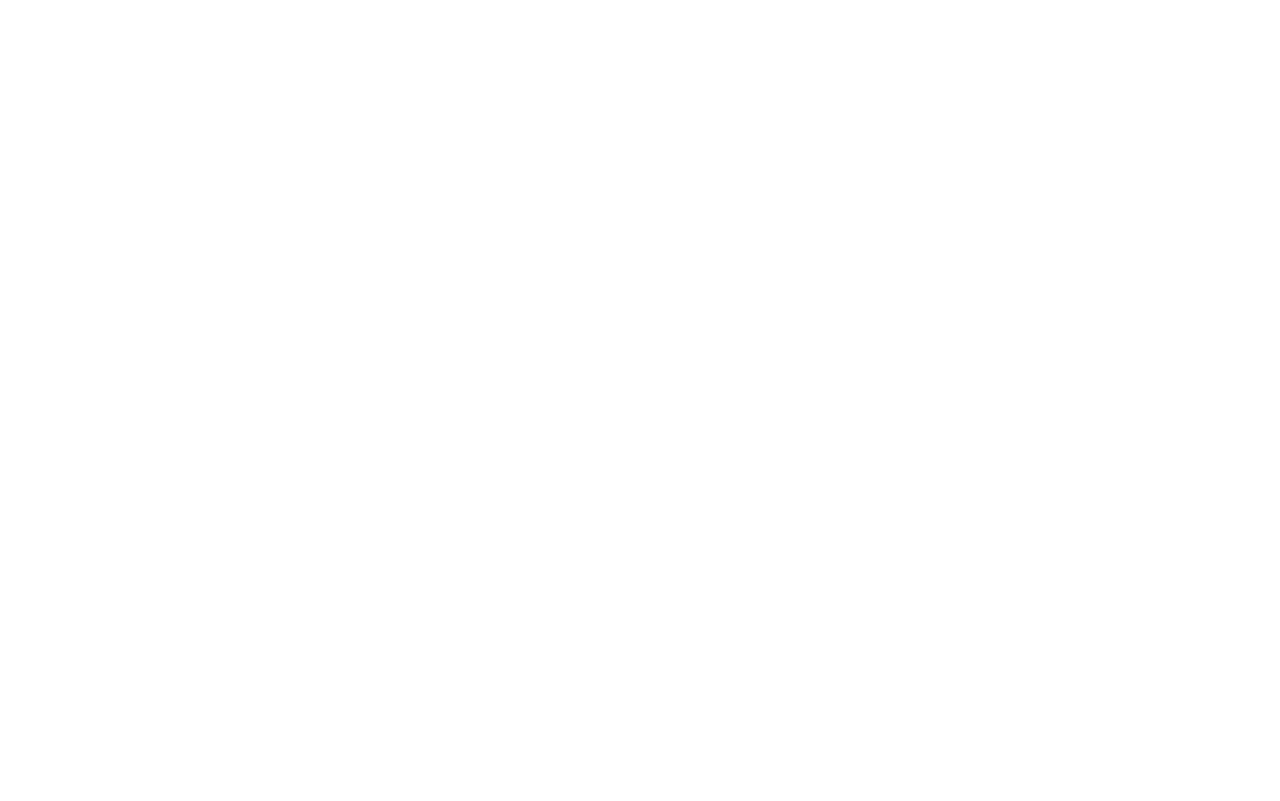
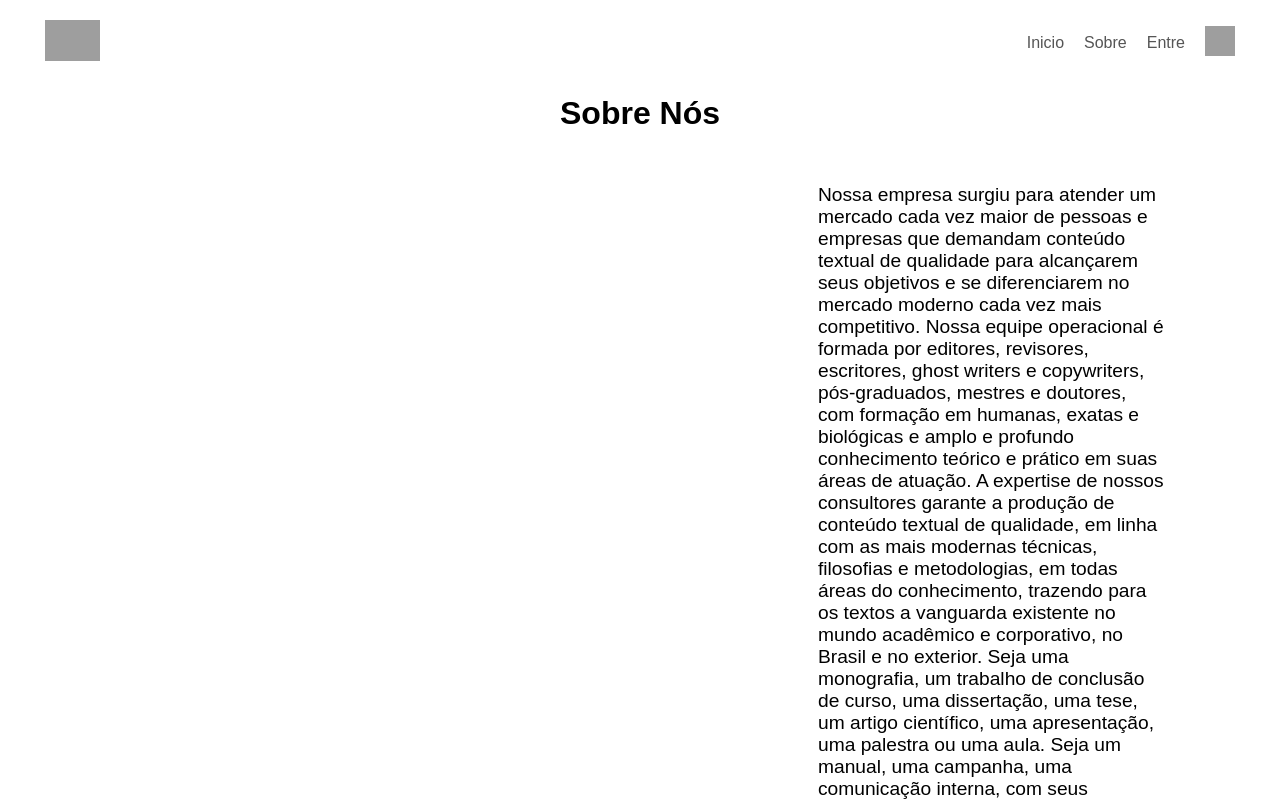
Before and after one commit to MikotoSouh4/Projeto-React, a React (Create React App) app: page /Sobre in a window 1280 px wide. Before the commit this address had no page. Shown: the top 801 px of the page. Built offline with nearby package versions, Linux system fonts and the light colour scheme; grey boxes are pictures that could not be loaded.

Commit message:
sobre nós

```diff
--- a/src/components/organisms/AppFooter.jsx
+++ b/src/components/organisms/AppFooter.jsx
@@ -1,4 +1,5 @@
 import React from "react";
+import { Link } from "react-router-dom";
 
 export default function AppFooter() {
   return (
--- a/src/components/organisms/AppHeader.jsx
+++ b/src/components/organisms/AppHeader.jsx
@@ -1,44 +1,43 @@
 import React from "react";
+import { Link } from "react-router-dom";
 
 export default function AppHeader() {
   return (
     <div className="container">
       <div className="navbar">
         <div className="logo">
-          <a href={"/"}>
+          <Link to={"/"}>
             <img
               src="https://i.pinimg.com/originals/89/9a/30/899a3075798ce40e92ea4d4ccb418f4b.jpg"
               alt="RedStore"
               width="55px"
             />
-          </a>
+          </Link>
         </div>
         <nav>
           <ul id="MenuItems">
             <li>
-              <a className="menuLista" href="#">
+              <Link className="menuLista" to="#">
                 Inicio
-              </a>
+              </Link>
+            </li>
+
+            <li>
+              <Link to={"/Sobre"}>Sobre</Link>
             </li>
             <li>
-              <a href={"/"}>Produtos</a>
-            </li>
-            <li>
-              <a href="#">Sobre</a>
-            </li>
-            <li>
-              <a href={"/Login"}>Entre</a>
+              <Link to={"/Login"}>Entre</Link>
             </li>
           </ul>
         </nav>
-        <a id="Carrinho" href="#">
+        <Link id="Carrinho" to="#">
           <img
             src="https://i.ibb.co/PNjjx3y/cart.png"
             alt=""
             width="30px"
             height="30px"
           />
-        </a>
+        </Link>
         <img
           src="https://i.ibb.co/6XbqwjD/menu.png"
           alt=""
--- a/src/components/pages/Login.jsx
+++ b/src/components/pages/Login.jsx
@@ -1,6 +1,7 @@
 import React from "react";
 import "../../styles/Login.css";
 import Logo from "../../Images/Logo.png";
+import { Link } from "react-router-dom";
 
 export default function Login() {
   return (
@@ -17,7 +18,7 @@
         <div className="card-login">
           <h1>LOGIN</h1>
           <div className="textfield">
-            <label htmlfor="Usuário">Usuário</label>
+            <label htmlFor="Usuário">Usuário</label>
             <input
               type="text"
               name="Usuário"
@@ -26,7 +27,7 @@
           </div>
 
           <div className="textfield">
-            <label htmlfor="senha">Senha</label>
+            <label htmlFor="senha">Senha</label>
             <input
               type="password"
               name="senha"
@@ -40,7 +41,7 @@
               <a href="#">Esqueceu sua Senha?</a>
             </p>
             <p>
-              <a href={"/Register"}>Registre-se</a>{" "}
+              <Link to={"/Register"}>Registre-se</Link>
             </p>
           </div>
         </div>
--- a/src/components/pages/Register.jsx
+++ b/src/components/pages/Register.jsx
@@ -15,7 +15,7 @@
         <div className="card-login">
           <h1>REGISTRO</h1>
           <div className="textfield">
-            <label htmlfor="Usuário">Usuário</label>
+            <label htmlFor="Usuário">Usuário</label>
             <input
               type="text"
               name="Usuário"
@@ -23,7 +23,7 @@
             />
           </div>
           <div className="textfield">
-            <label htmlfor="senha">Senha</label>
+            <label htmlFor="senha">Senha</label>
             <input
               type="password"
               name="senha"
--- a/src/components/pages/Sobre.jsx
+++ b/src/components/pages/Sobre.jsx
@@ -0,0 +1,38 @@
+import React from "react";
+import { AppFooter, AppHeader } from "../organisms";
+
+import "../../styles/Sobre.css";
+export default function Sobre() {
+  return (
+    <>
+      <AppHeader />
+      <main>
+        <div className="h1">
+          <h1>Sobre Nós</h1>
+        </div>
+        <div className="text">
+          Nossa empresa surgiu para atender um mercado cada vez maior de pessoas
+          e empresas que demandam conteúdo textual de qualidade para alcançarem
+          seus objetivos e se diferenciarem no mercado moderno cada vez mais
+          competitivo. Nossa equipe operacional é formada por editores,
+          revisores, escritores, ghost writers e copywriters, pós-graduados,
+          mestres e doutores, com formação em humanas, exatas e biológicas e
+          amplo e profundo conhecimento teórico e prático em suas áreas de
+          atuação. A expertise de nossos consultores garante a produção de
+          conteúdo textual de qualidade, em linha com as mais modernas técnicas,
+          filosofias e metodologias, em todas áreas do conhecimento, trazendo
+          para os textos a vanguarda existente no mundo acadêmico e corporativo,
+          no Brasil e no exterior. Seja uma monografia, um trabalho de conclusão
+          de curso, uma dissertação, uma tese, um artigo científico, uma
+          apresentação, uma palestra ou uma aula. Seja um manual, uma campanha,
+          uma comunicação interna, com seus colaboradores, ou externa, com o
+          mercado ou seus acionistas. Não importa onde você esteja, no Brasil ou
+          no exterior. Não importa se precisa de uma tradução em português ou
+          para outro idioma. Dedique-se ao que é realmente importante para você
+          ou seu negócio. Deixe que cuidamos do resto.
+        </div>
+      </main>
+      <AppFooter />
+    </>
+  );
+}
--- a/src/components/pages/home.jsx
+++ b/src/components/pages/home.jsx
@@ -1,6 +1,7 @@
 import React from "react";
 import "../../styles/home.css";
 import { AppHeader, AppFooter } from "../organisms";
+import { Link } from "react-router-dom";
 
 export default function Home() {
   return (
@@ -23,12 +24,12 @@
 
           <div className="row">
             <div className="col-4">
-              <a href={"/Ferrari-Black"}>
+              <Link to={"/Ferrari-Black"}>
                 <img
                   src="http://d2r9epyceweg5n.cloudfront.net/stores/001/074/788/products/screen-shot-2020-03-04-at-21-26-291-d781505544a3a4036015833682100595-640-0.png"
                   alt=""
                 />
-              </a>
+              </Link>
               <h4>Ferrari Black</h4>
               <div className="rating">
                 <i className="fas fa-star"></i>
@@ -41,12 +42,12 @@
             </div>
 
             <div className="col-4">
-              <a href={"/212-VIP"}>
+              <Link to={"/212-VIP"}>
                 <img
                   src="https://epocacosmeticos.vteximg.com.br/arquivos/ids/485797-500-500/212vipfemininoeaudeparfumcarolinaherrera--2-.jpg?v=637867659981130000"
                   alt=""
                 />
-              </a>
+              </Link>
               <h4>212 VIP</h4>
               <div className="rating">
                 <i className="fas fa-star"></i>
@@ -59,12 +60,12 @@
             </div>
 
             <div className="col-4">
-              <a href={"/Invictus"}>
+              <Link to={"/Invictus"}>
                 <img
                   src="https://images.tcdn.com.br/img/img_prod/589063/perfume_masculino_invictus_paco_rabanne_importado_2415_1_20191030152315.jpg"
                   alt=""
                 />
-              </a>
+              </Link>
               <h4>Invictus</h4>
               <div className="rating">
                 <i className="fas fa-star"></i>
@@ -77,12 +78,12 @@
             </div>
 
             <div className="col-4">
-              <a href={"/Montblanc"}>
+              <Link to={"/Montblanc"}>
                 <img
                   src="https://m.media-amazon.com/images/I/519E-jtQs1L._AC_SX679_.jpg"
                   alt=""
                 />
-              </a>
+              </Link>
               <h4>Montblanc</h4>
               <div className="rating">
                 <i className="fas fa-star"></i>
@@ -97,12 +98,12 @@
 
           <div className="row">
             <div className="col-4">
-              <a href={"/Sauvage"}>
+              <Link to={"/Sauvage"}>
                 <img
                   src="https://i.zst.com.br/thumbs/12/17/15/1951698942.jpg"
                   alt=""
                 />
-              </a>
+              </Link>
               <h4>Sauvage</h4>
               <div className="rating">
                 <i className="fas fa-star"></i>
@@ -115,12 +116,12 @@
             </div>
 
             <div className="col-4">
-              <a href={"/Armani-Code"}>
+              <Link to={"/Armani-Code"}>
                 <img
                   src="https://imgs.casasbahia.com.br/11074703/1xg.jpg?imwidth=500"
                   alt=""
                 />
-              </a>
+              </Link>
               <h4>Armani Code</h4>
               <div className="rating">
                 <i className="fas fa-star"></i>
--- a/src/components/pages/index.jsx
+++ b/src/components/pages/index.jsx
@@ -1,5 +1,6 @@
 import Home from "./Home";
 import Login from "./Login";
 import Register from "./Register";
+import Sobre from "./Sobre";
 
-export { Home, Login, Register };
+export { Home, Login, Register, Sobre };
--- a/src/components/pages/rotas.jsx
+++ b/src/components/pages/rotas.jsx
@@ -1,5 +1,5 @@
 import { BrowserRouter, Routes, Route } from "react-router-dom";
-import { Home, Login, Register } from "./";
+import { Home, Login, Register, Sobre } from "./";
 
 export default function rotas() {
   return (
@@ -8,6 +8,7 @@
         <Route path="/" element={<Home />} />
         <Route path="/Login" element={<Login />} />
         <Route path="/Register" element={<Register />} />
+        <Route path="/Sobre" element={<Sobre />} />
       </Routes>
     </BrowserRouter>
   );
--- /dev/null
+++ b/src/styles/Sobre.css
@@ -0,0 +1,26 @@
+* {
+    margin: 0;
+    padding: 0;
+    box-sizing: border-box;
+  }
+
+.h1 {
+        text-align: center;
+        padding-top: 10px;
+        margin-bottom: 2px;
+
+}
+
+#root {
+    height: 100%;
+}
+
+.text {
+   font-size: larger;
+    display: block;
+    padding: 50px;
+    margin-left: 60%;
+    margin-right: auto;
+    margin-bottom: 20px;
+    width: 35%;
+}
```
Also changed, not shown: src/Images/perfume.jpg (added).
